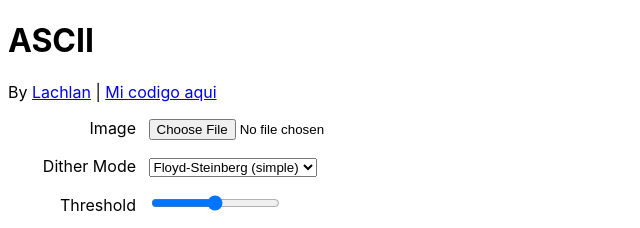
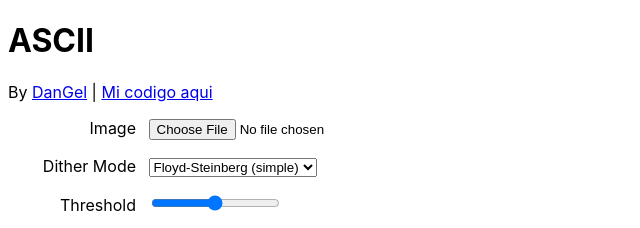
Before and after one commit to Dangel2/dangel2.github.io, a website: page index.html in a window 1280 px wide. Shown: the top 228 px of the page, 0-640 px from the left. Drawn offline with Linux system fonts and the light colour scheme.

Commit message:
Update index.html

```diff
--- a/index.html
+++ b/index.html
@@ -12,7 +12,7 @@
 <body>
 
 	<h1>ASCII</h1>
-	<p>By <a href="https://t.me/DanGel_Glr">Lachlan</a> | <a href="https://www.xpaja.net/views/albums/2023/01/tremenda-vagina-rosa/1.jpg">Mi codigo aqui</a></p>
+	<p>By <a href="https://t.me/DanGel_Glr">DanGel</a> | <a href="https://www.xpaja.net/views/albums/2023/01/tremenda-vagina-rosa/1.jpg">Mi codigo aqui</a></p>
 
 	<p>
 		<label for="filepicker">Image</label>
```
